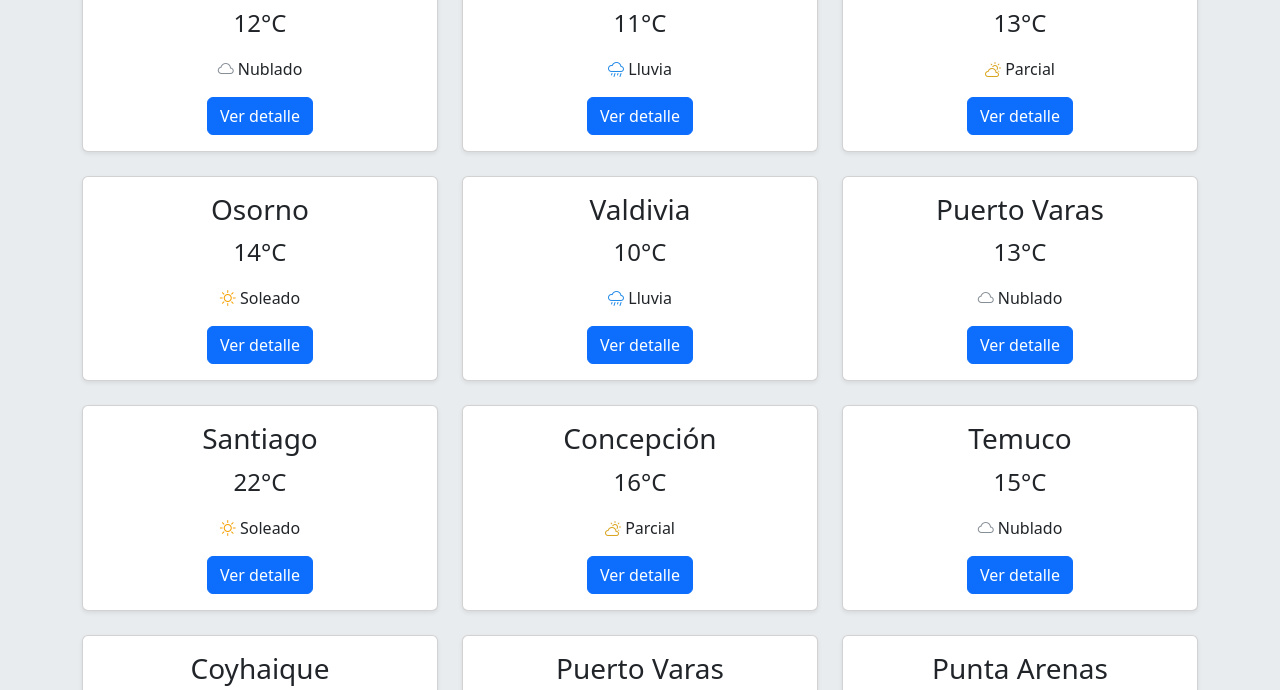
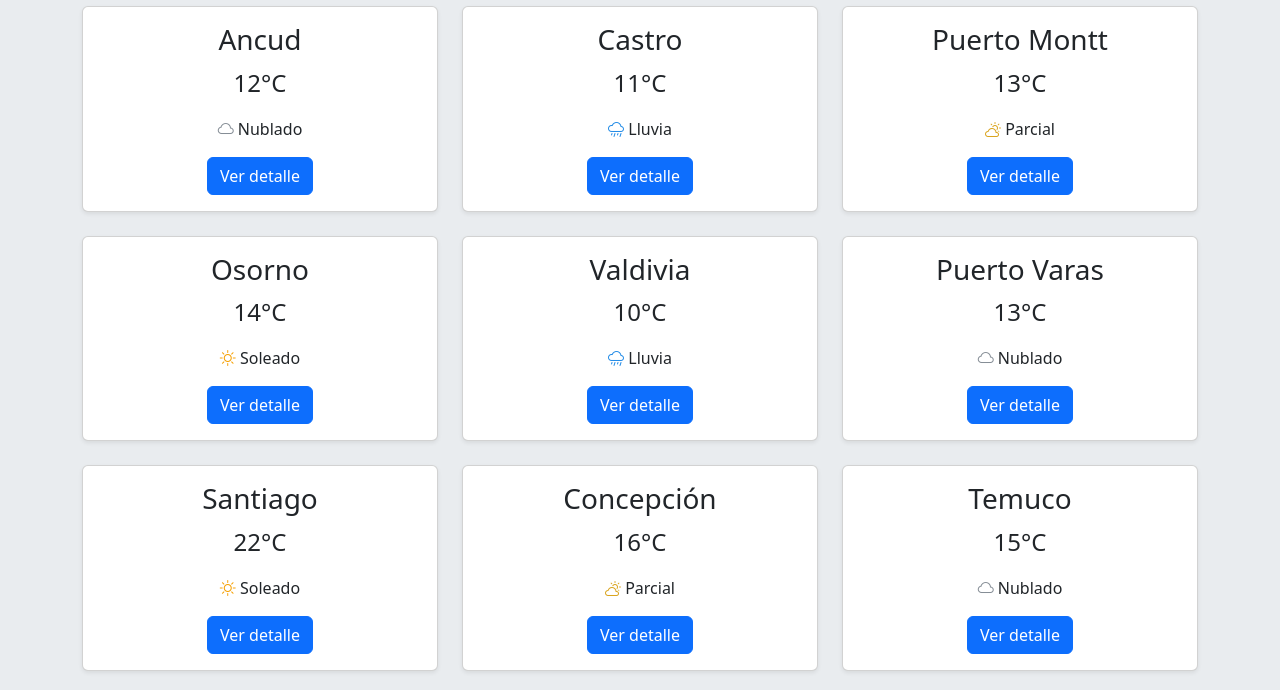
Before and after one commit to ferradasmane-droid/weather-frontend-m2, a plain HTML site: page index.html in a window 1280 px wide. Shown: the part 254-944 px from the top of the page. Drawn offline with nearby package versions, Linux system fonts and the light colour scheme.

Commit message:
fix: corrige errores en CSS

```diff
--- a/assets/css/style.css
+++ b/assets/css/style.css
@@ -20,7 +20,7 @@
     margin: 10px 0;
 }
 .pronostico-card:hover {
-    transform: traslateY(-5PX);
+    transform: translateY(-5PX);
     box-shadow: 0 5px 15px rgba(0,0,0,0.2);
 }
 @media (max-width:576px) {
@@ -52,9 +52,9 @@
     background-color: #e9ecef;
  }
  main {
-    margin-bottom:40px 0;
+    margin-bottom:40px;
     flex: 1;
-    padding-top: 60px 0;
+    padding-top: 60px;
  }
  .pronostico-card  {
    text-align: center;
```
